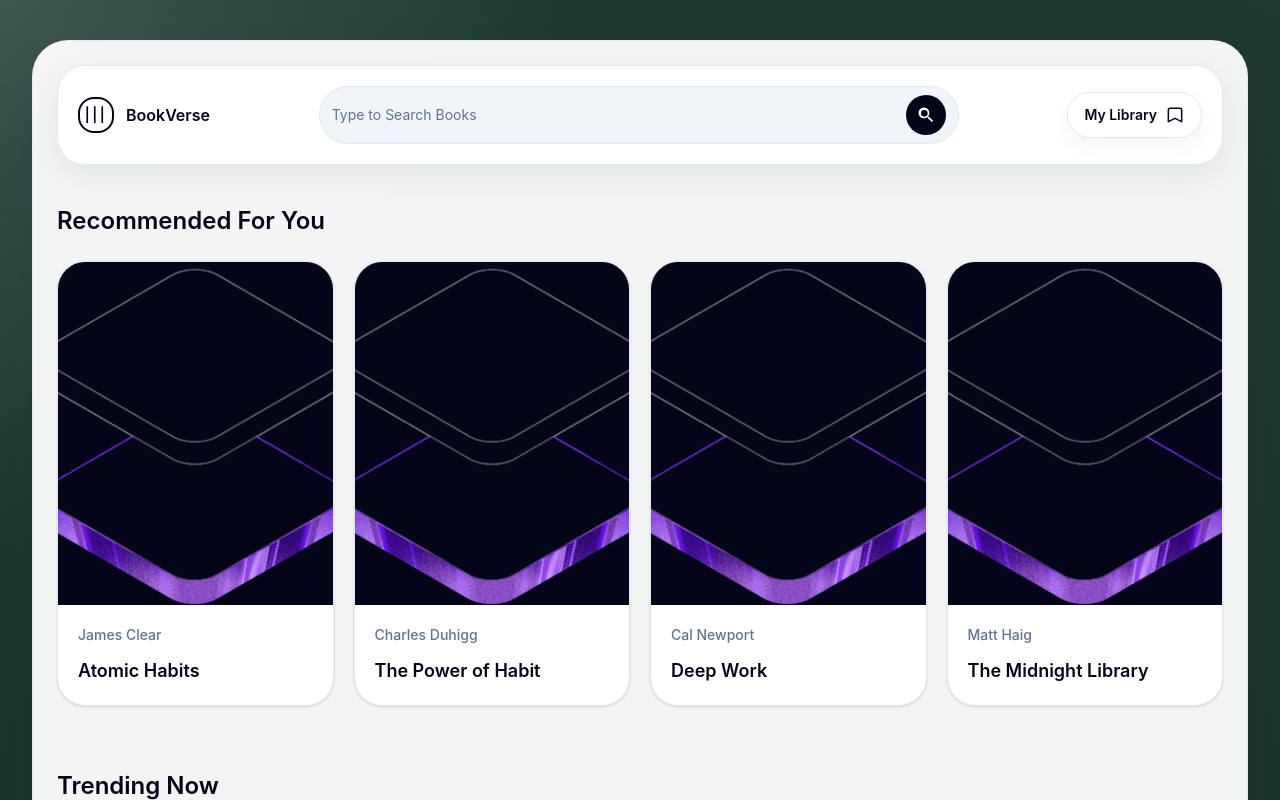
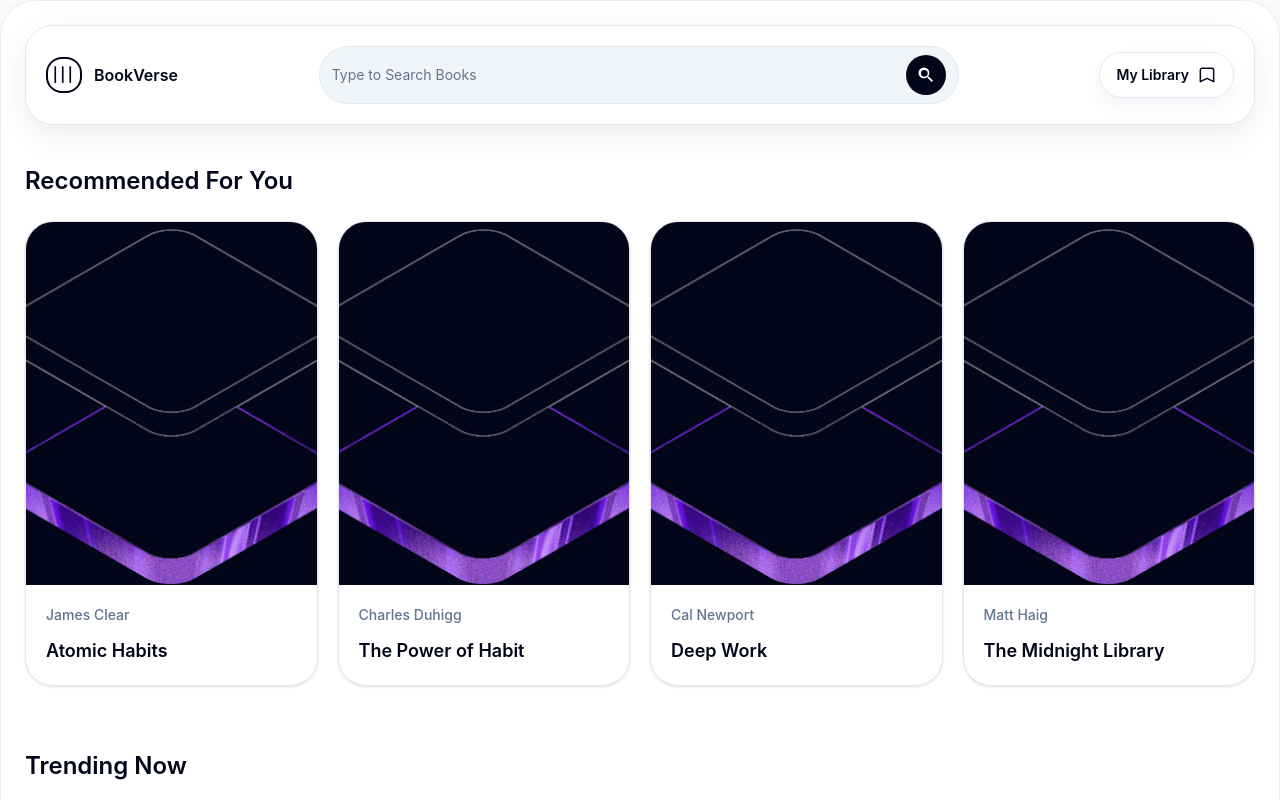
Before and after one commit to Hominid2653/BookVerse, a React (Vite) app: page / in a window 1280 px wide. Shown: the top 800 px of the page. Built offline with nearby package versions, Linux system fonts and the light colour scheme.

Commit message:
fix home page

```diff
--- a/src/app/pages/Home.jsx
+++ b/src/app/pages/Home.jsx
@@ -58,8 +58,7 @@ const trendingBooks = [
 
 export default function Home() {
   return (
-    <div className="min-h-screen bg-[radial-gradient(circle_at_top_left,_rgba(255,255,255,0.14),_transparent_30%),radial-gradient(circle_at_bottom_right,_rgba(14,74,74,0.18),_transparent_30%),linear-gradient(180deg,_#1f3b31_0%,_#153122_100%)] py-10 text-slate-950">
-      <div className="mx-auto max-w-7xl px-4 sm:px-6 lg:px-8">
+
         <div className="overflow-hidden rounded-[36px] border border-slate-200/80 bg-white/95 p-6 shadow-[0_30px_80px_rgba(15,34,69,0.18)] backdrop-blur-xl">
           <Navbar />
 
@@ -68,7 +67,6 @@ export default function Home() {
             <BookList title="Trending Now" books={trendingBooks} />
           </main>
         </div>
-      </div>
-    </div>
+
   )
 }
```
